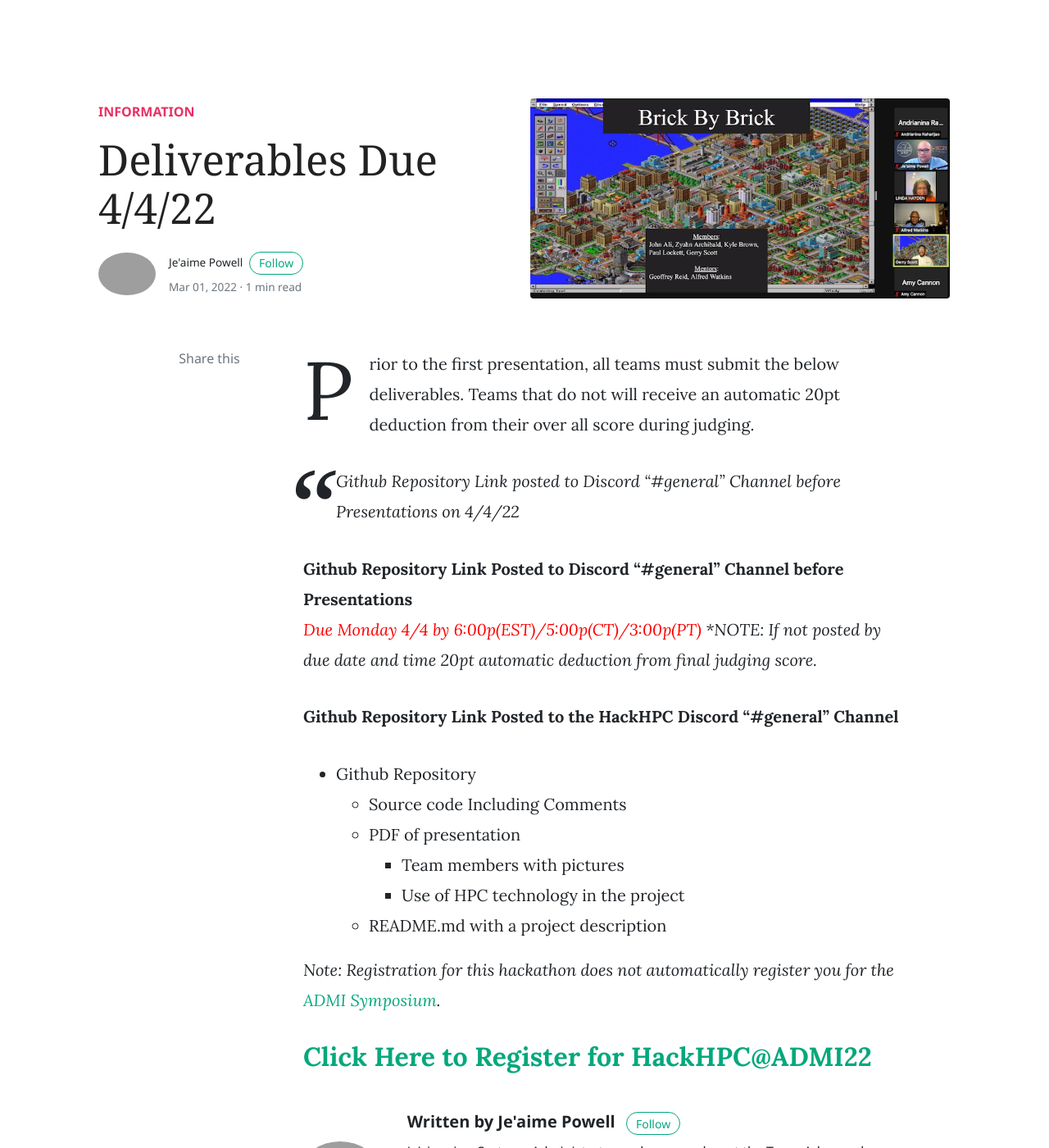
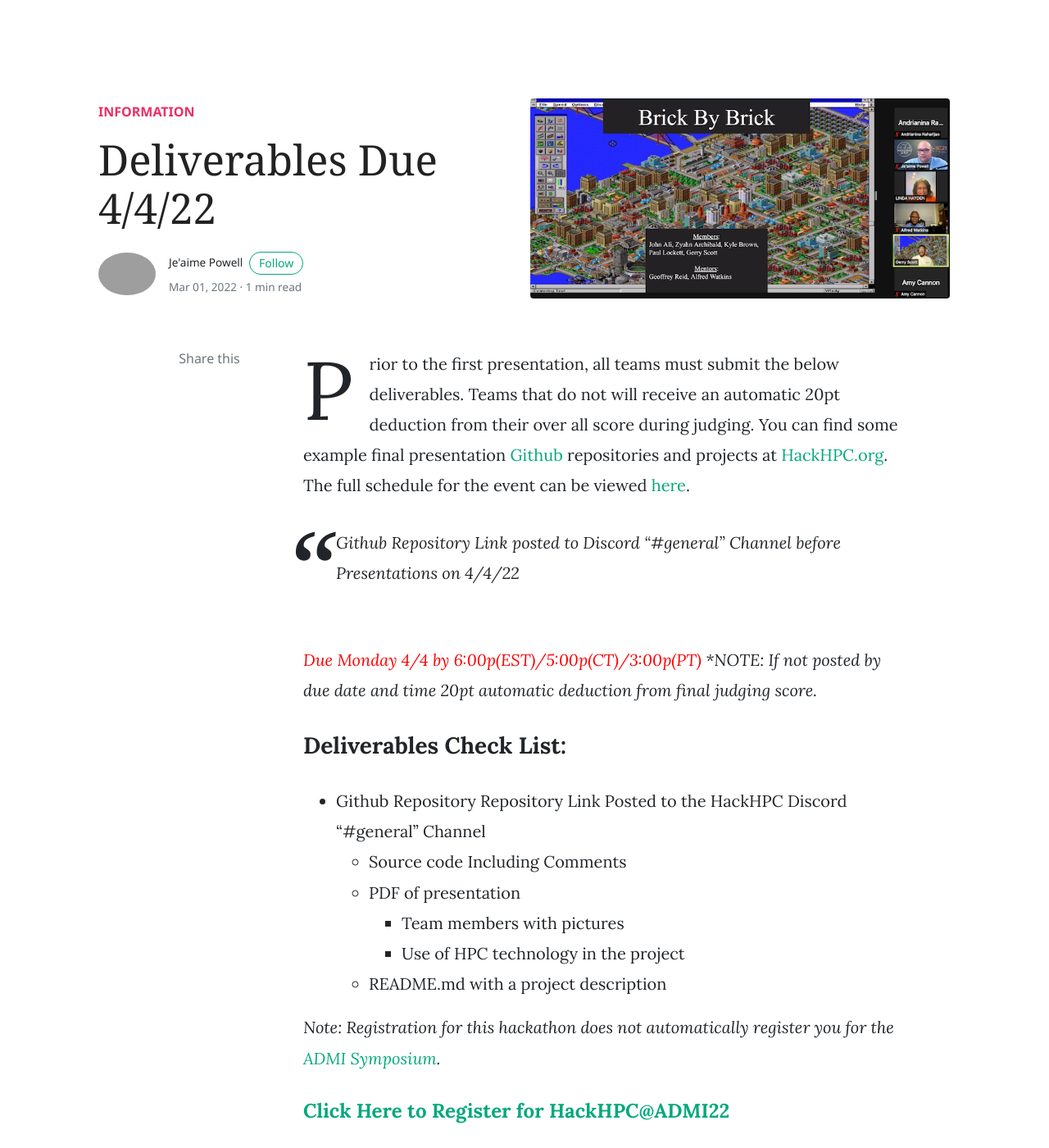
Before and after one commit to HackHPC/ADMI22, a Jekyll site: the page built from _posts/2022-03-01-deliverables.md, in a window 1280 px wide and 1400 px high. Shown: the whole window at 82% size. Built offline with Jekyll 4.4.1, drawn with Linux system fonts in a browser that asks for light colours; nearby versions of some CDN libraries; comment, search, counter and statistics services are not loaded.

Commit message:
added link to past events

```diff
--- a/_posts/2022-03-01-deliverables.md
+++ b/_posts/2022-03-01-deliverables.md
@@ -6,16 +6,15 @@
 image: assets/images/brickbybrick-presentation.png
 ---
 
-Prior to the first presentation, all teams must submit the below deliverables. Teams that do not will receive an automatic 20pt deduction from their over all score during judging.
+Prior to the first presentation, all teams must submit the below deliverables. Teams that do not will receive an automatic 20pt deduction from their over all score during judging. You can find some example final presentation [Github](https://github.com/) repositories and projects at [HackHPC.org](http://hackhpc.org/pasthacks/#content2). The full schedule for the event can be viewed [here](../_pages/schedule.md).
 
 >Github Repository Link posted to Discord "#general" Channel before Presentations on 4/4/22
 
-**Github Repository Link Posted to Discord "#general" Channel before Presentations**
 <br><i><font color='red'>Due Monday 4/4 by 6:00p(EST)/5:00p(CT)/3:00p(PT)</font></i>
 _*NOTE: If not posted by due date and time 20pt automatic deduction from final judging score._
 
-**Github Repository Link Posted to the HackHPC Discord "#general" Channel**
-* Github Repository
+### Deliverables Check List:
+* Github Repository Repository Link Posted to the HackHPC Discord "#general" Channel
   * Source code Including Comments
   * PDF of presentation
     * Team members with pictures
@@ -23,4 +22,4 @@
   * README.md with a project description
 
 *Note: Registration for this hackathon does not automatically register you for the [ADMI Symposium](https://www.admiusa.org/admi2022/).*
-## [Click Here to Register for HackHPC@ADMI22](https://forms.gle/9cneEyYo8jvTkez79)
+#### [Click Here to Register for HackHPC@ADMI22](https://forms.gle/9cneEyYo8jvTkez79)
```
